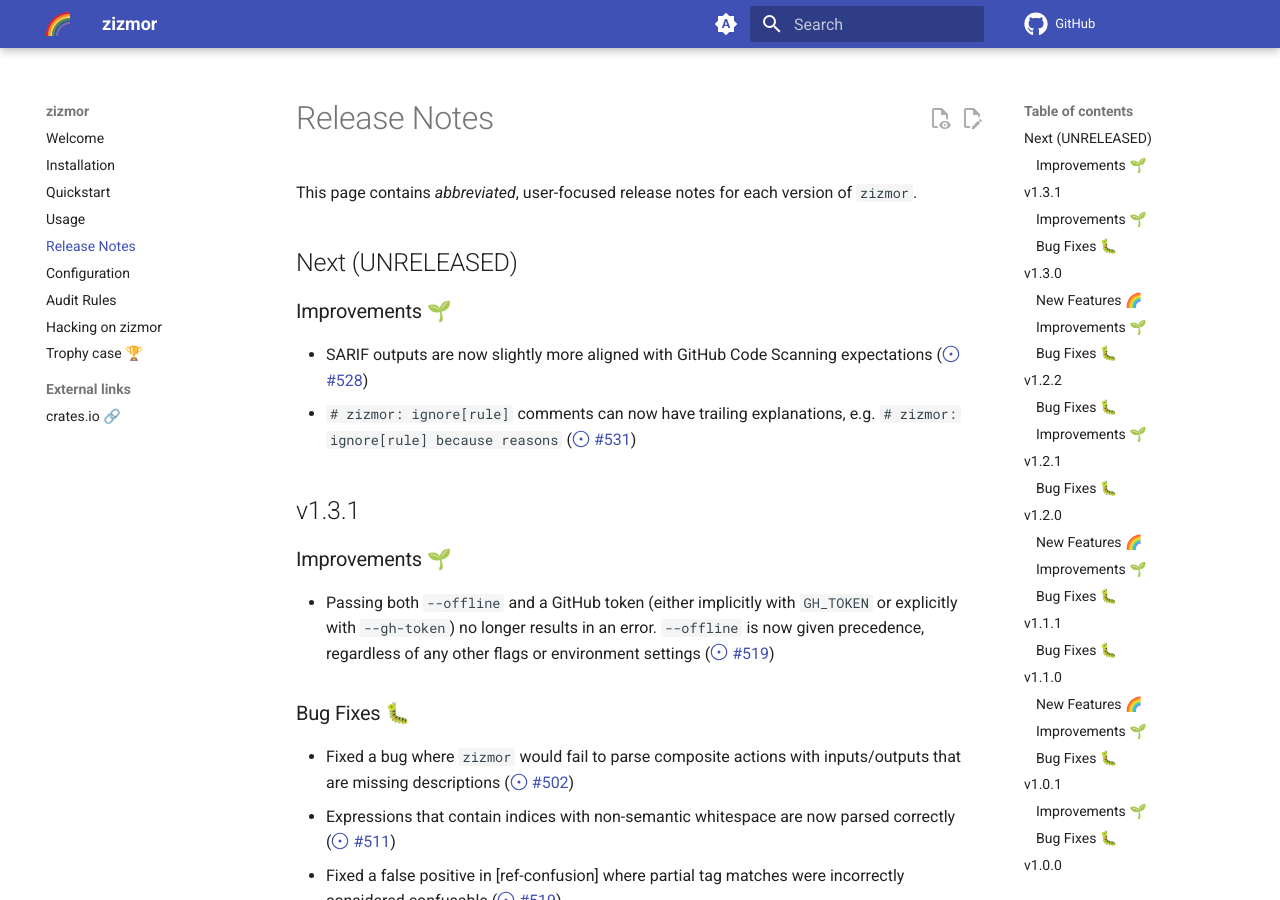
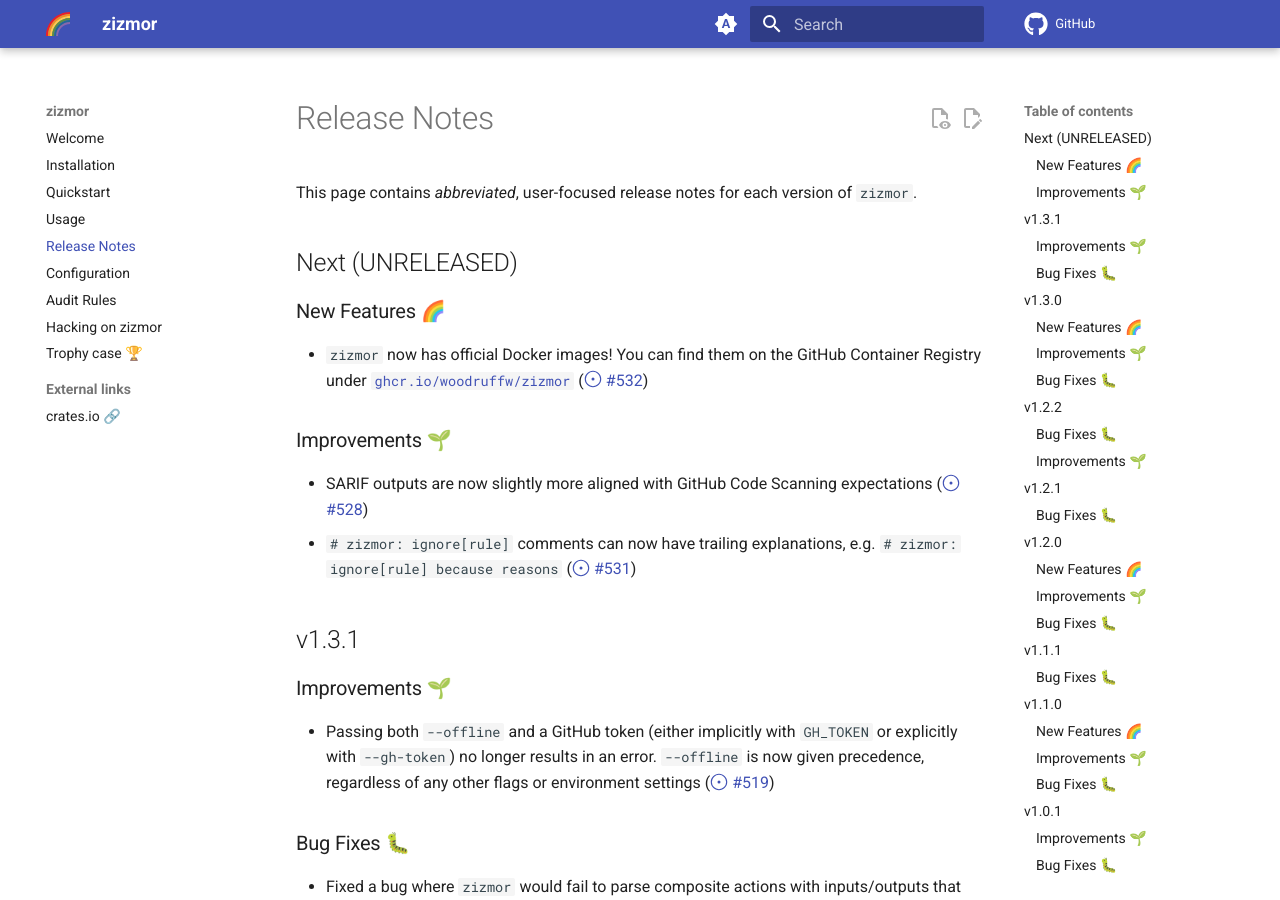
Before and after one commit to zizmorcore/zizmor, an MkDocs documentation site: the page built from docs/release-notes.md, in a window 1280 px wide and 900 px high. Built offline with MkDocs 1.6.1 and Material for MkDocs 9.7.7, drawn with Linux system fonts in a browser that asks for light colours; comment, search, counter and statistics services are not loaded.

Commit message:
ci: fixup GHCR publishing (#535)
* ci: add packages permission to docker-build job

* plumb the version correctly

* fix syntax

* shorten description

* remove buildx setup

* continue to remove things

* drop all buildx nonsense

* try a matrix

* fix arm runner

* fix runner again

* tweakage

* remove dry-run

* re-add arm build

* generated labels

* docker hell

* fix merge permissions

* docker: only tag where necessary

* re-pin actions

* record changes

```diff
--- a/docs/release-notes.md
+++ b/docs/release-notes.md
@@ -8,6 +8,12 @@
 of `zizmor`.
 
 ## Next (UNRELEASED)
+
+### New Features 🌈
+
+* `zizmor` now has official Docker images! You can find them on the
+  GitHub Container Registry under
+  [`ghcr.io/woodruffw/zizmor`](https://ghcr.io/woodruffw/zizmor) (#532)
 
 ### Improvements 🌱
 
```
Also changed, not shown: 1 other file.
